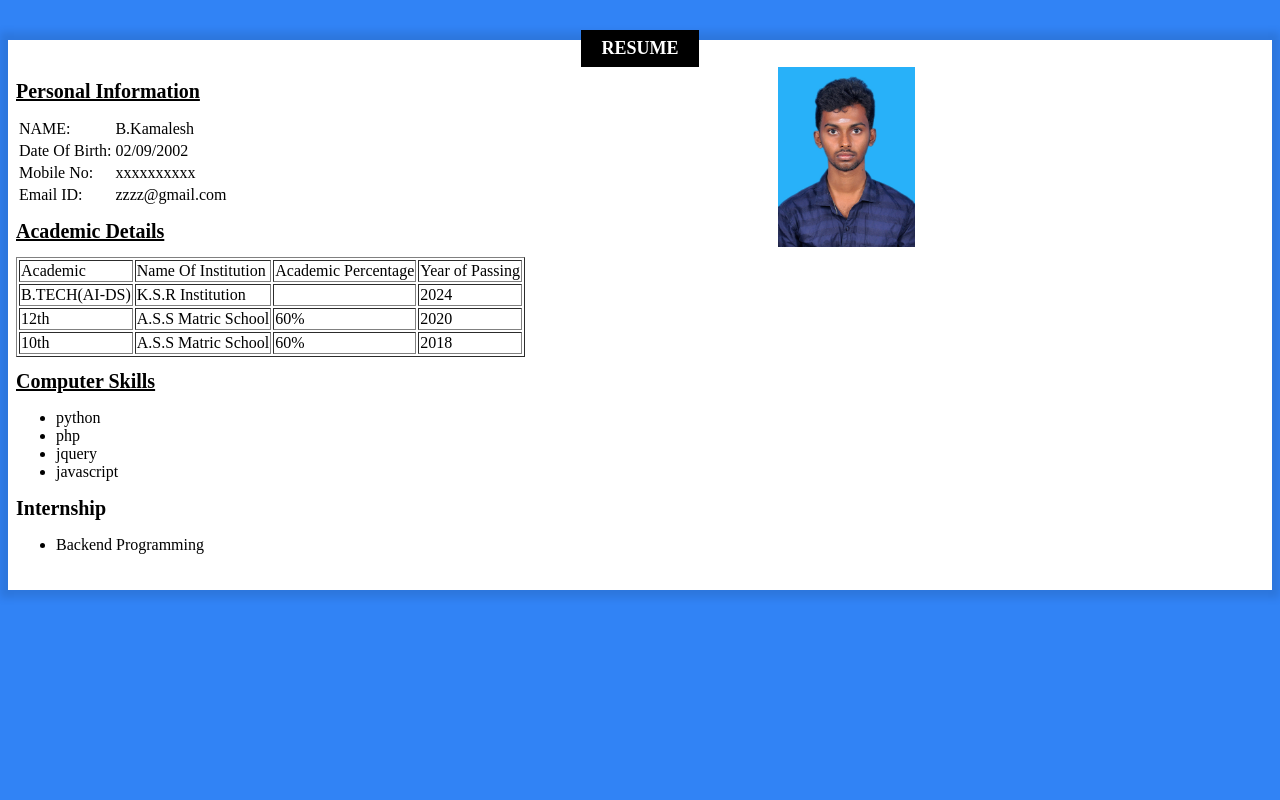
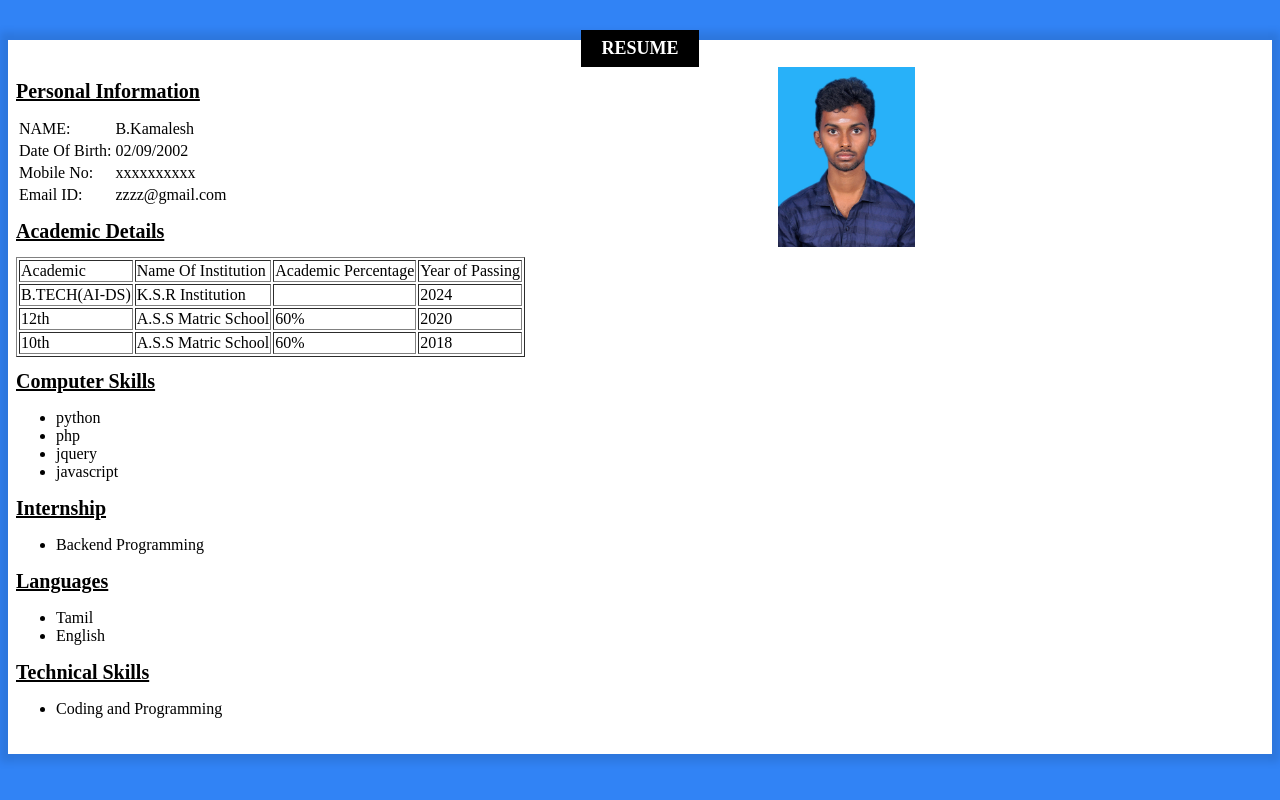
Before and after one commit to KamaleshB-123/MyResume, a plain HTML site: page index.html in a window 1280 px wide. Drawn offline with Linux system fonts and the light colour scheme.

Commit message:
Add files via upload

```diff
--- a/index.html
+++ b/index.html
@@ -14,7 +14,6 @@
             <p class="category">RESUME</p>
         </div>
         <img src="photo.JPG">
-       <div>
             <h1 class="head-fontstyle separator"><u>Personal Information</u></h1>
             <table class="Personal-info-content colorblack">
                 <tbody>
@@ -36,8 +35,7 @@
                         </tr>
                 </tbody>
             </table>
-        </div>
-        <div class="academic-info-content">
+
             <h1 class="head-fontstyle"><u>Academic Details</u></h1>
             <table border="1px" class="Academic-info-content colorblack">
                 <thead>
@@ -68,9 +66,8 @@
                 </tbody>
             </table>
 
-        </div>
 
-        <div class="Skills">
+
             <h1 class="head-fontstyle"><u>Computer Skills</u></h1>
             <ul type="disc">
                 <li>python</li>
@@ -79,13 +76,24 @@
                 <li>javascript</li>
             </ul>
 
-        </div>
-        <div>
-            <h1 class="head-fontstyle">Internship</h1>
+            <h1 class="head-fontstyle"><u>Internship</u></h1>
             <ul>
                 <li>Backend Programming</li>
             </ul>
-        </div>
+
+
+            <h1 class="head-fontstyle"><u>Languages</u></h1>
+            <ul>
+                <li>Tamil</li>
+                <li>English</li>
+            </ul>
+
+
+            <h1 class="head-fontstyle"><u>Technical Skills</u></h1>
+            <ul>
+                <li>Coding and Programming</li>
+            </ul>
+
     </div>
 
 
```
